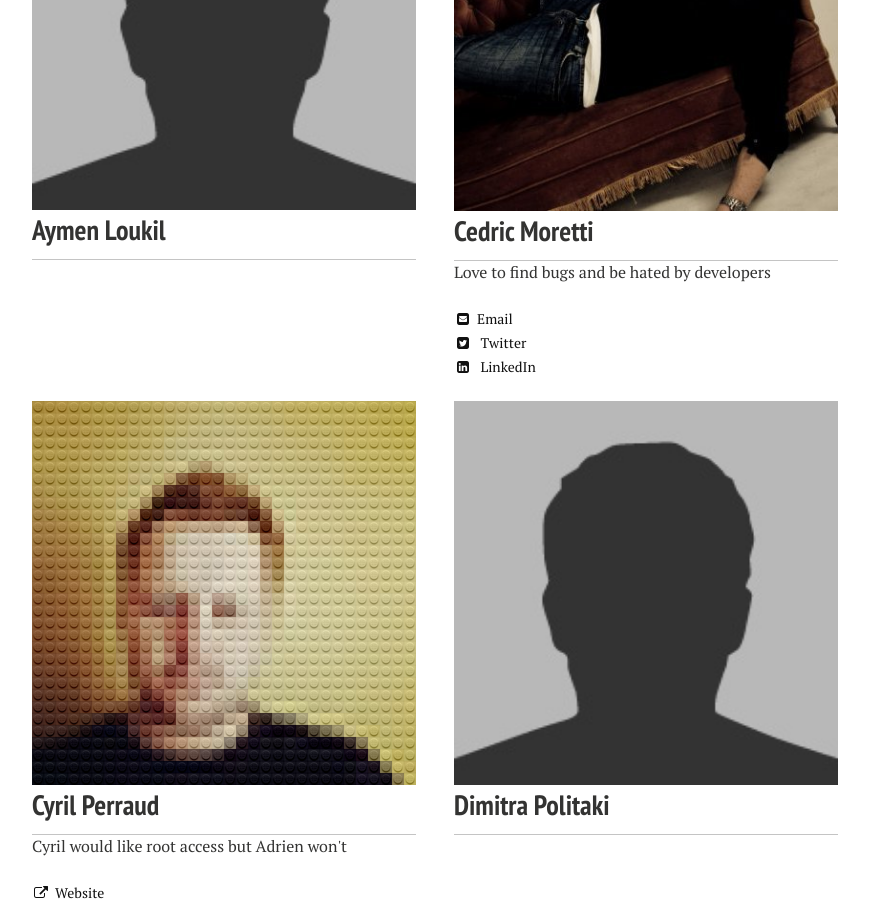
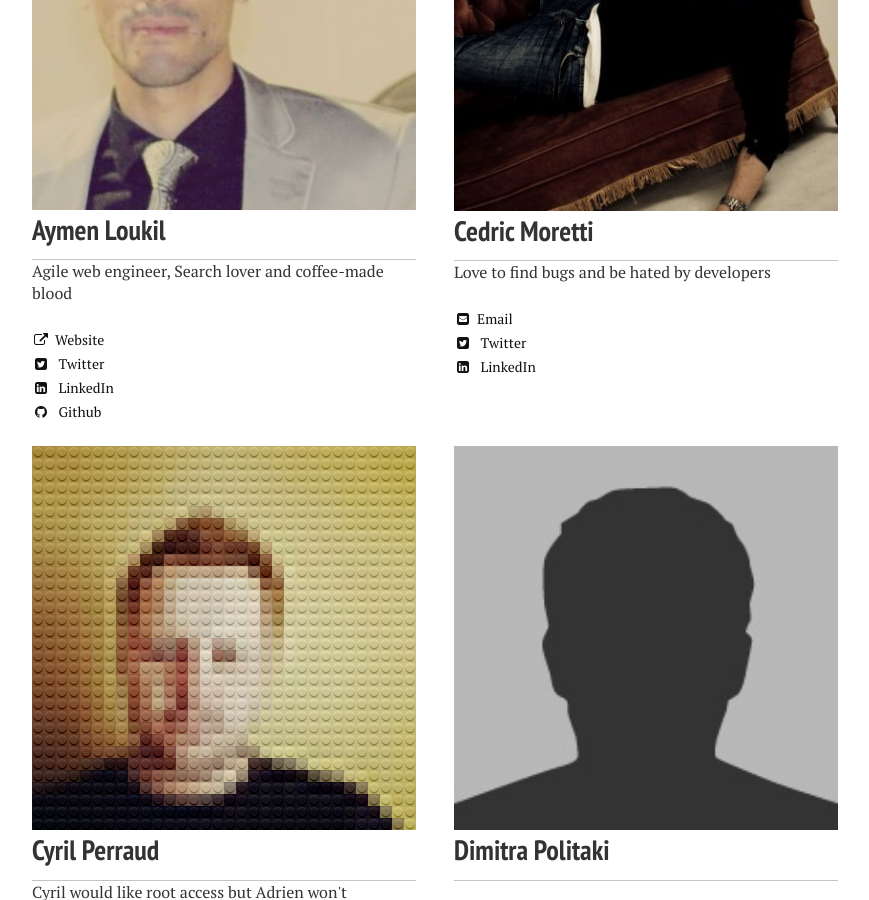
Before and after one commit to semji/reputationvip.github.io, a Jekyll site: the page built from team/index.md, in a window 1280 px wide and 900 px high, scrolled down 4082 px. Shown: the whole window, without its empty margins (305-1174 px from the left). Built offline with Jekyll 4.4.1, drawn with Linux system fonts in a browser that asks for light colours; nearby versions of some CDN libraries; some of the changed text lies outside the part shown.

Commit message:
Add more information about teammates

```diff
--- a/_data/authors.yml
+++ b/_data/authors.yml
@@ -121,11 +121,20 @@ nicolas_viennot:
 
 david_dragesco:
   name: David Dragesco
-  avatar: avatars/no-name.jpg
+  avatar: avatars/david-dragesco.jpg
+  web: http://www.ninjalinker.com
+  bio: "SEO & Netlinker"
+  twitter: NinjaLinker
+  linkedin: david-dragesco-46145293
 
 aymen_loukil:
   name: Aymen Loukil
-  avatar: avatars/no-name.jpg
+  avatar: avatars/aymen-loukil.jpg
+  web: http://www.aymen-loukil.com
+  bio: "Agile web engineer,  Search lover and coffee-made blood"
+  twitter: LoukilAymen
+  github: AymenLoukil
+  linkedin: aymenloukil
 
 autonin_duroy:
   name: Autonin Duroy
```
Also changed, not shown: images/avatars/aymen-loukil.jpg (added), images/avatars/david-dragesco.jpg (added).
